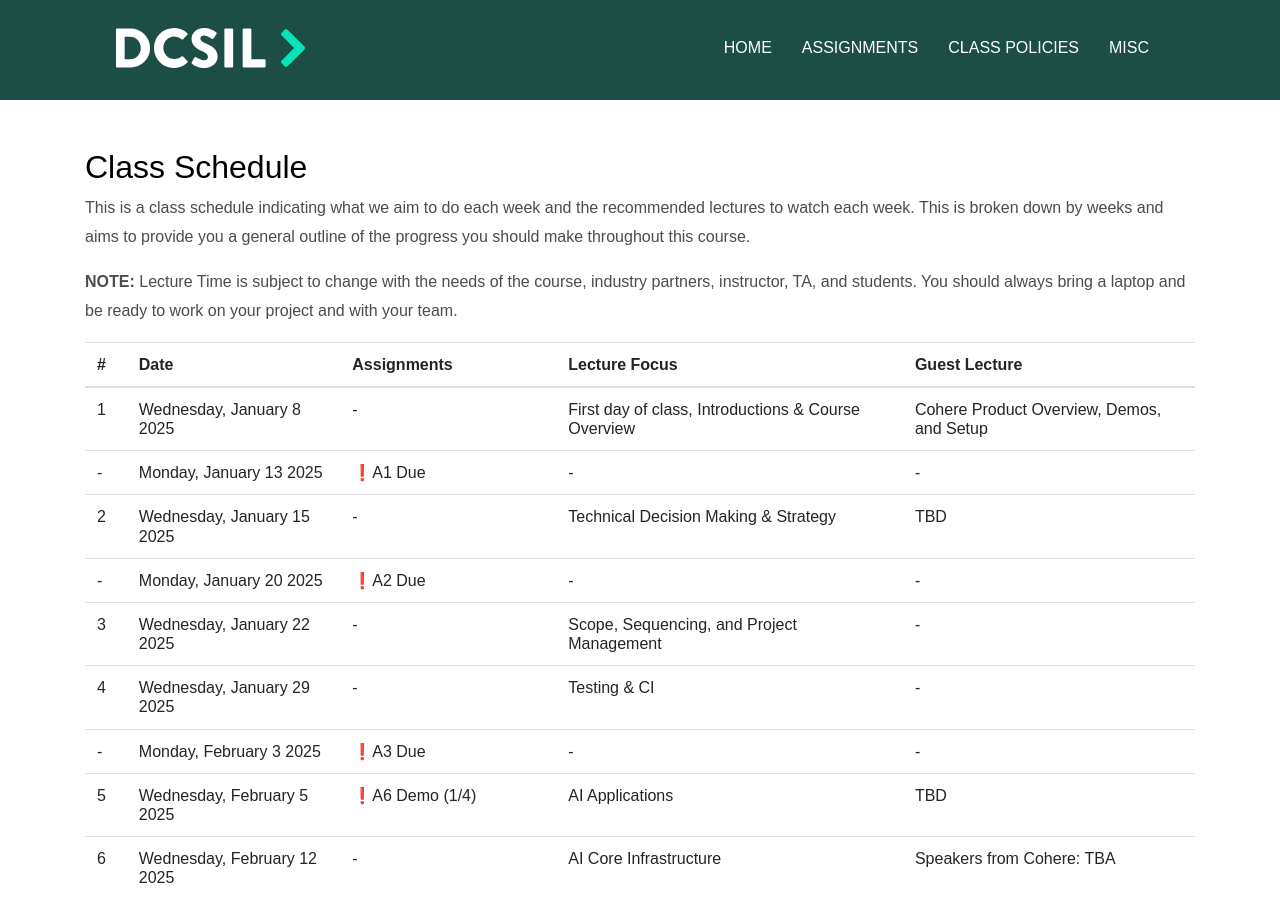
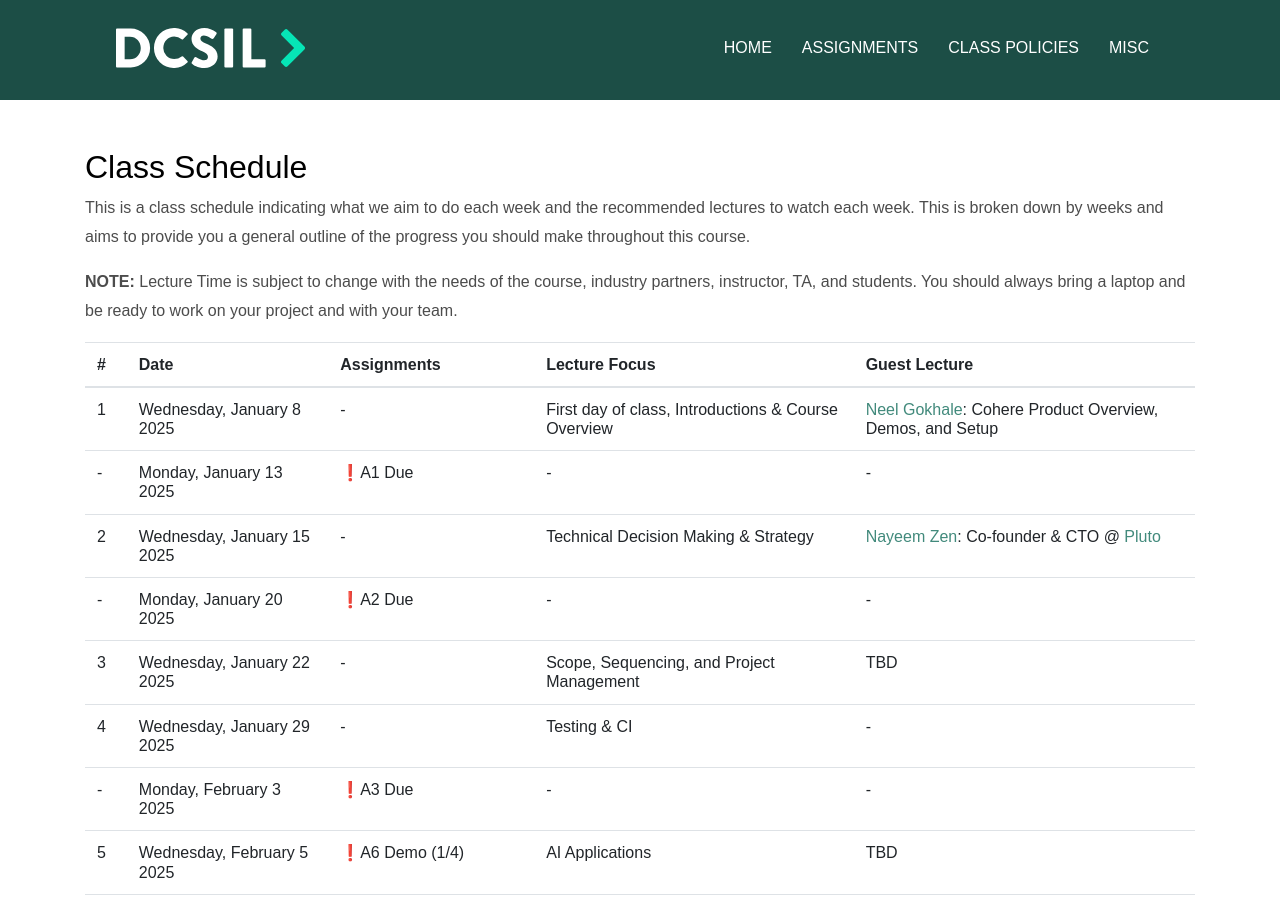
Before and after one commit to dcsil/CSC491, a Jekyll site: the page built from other_pages/schedule.md, in a window 1280 px wide and 900 px high. Built offline with Jekyll 4.4.1, drawn with Linux system fonts in a browser that asks for light colours; our own code applies the rules of GitHub Pages for plain Markdown files.

Commit message:
update guest speaker info for Lecture 1 & 2

```diff
--- a/other_pages/schedule.md
+++ b/other_pages/schedule.md
@@ -6,11 +6,11 @@ This is a class schedule indicating what we aim to do each week and the recommen
 
 | # | Date | Assignments | Lecture Focus | Guest Lecture |
 | -- | -- | -- | -- | -- |
-| 1 | Wednesday, January 8 2025   | - | First day of class, Introductions & Course Overview | Cohere Product Overview, Demos, and Setup |
+| 1 | Wednesday, January 8 2025   | - | First day of class, Introductions & Course Overview | [Neel Gokhale](https://ca.linkedin.com/in/neel-gokhale): Cohere Product Overview, Demos, and Setup |
 | - | Monday, January 13 2025   | ❗A1 Due | - | - |
-| 2 | Wednesday, January 15 2025   | - | Technical Decision Making & Strategy | TBD |
+| 2 | Wednesday, January 15 2025   | - | Technical Decision Making & Strategy | [Nayeem Zen](https://ca.linkedin.com/in/nayeemzen): Co-founder & CTO @ [Pluto](https://www.getpluto.com/) |
 | - | Monday, January 20 2025   | ❗A2 Due | - | - |
-| 3 | Wednesday, January 22 2025   | - | Scope, Sequencing, and Project Management | - |
+| 3 | Wednesday, January 22 2025   | - | Scope, Sequencing, and Project Management | TBD |
 | 4 | Wednesday, January 29 2025   | - | Testing & CI | - |
 | - | Monday, February 3 2025   | ❗A3 Due | - | - |
 | 5 | Wednesday, February 5 2025  | ❗A6 Demo (1/4) | AI Applications  | TBD |
```
